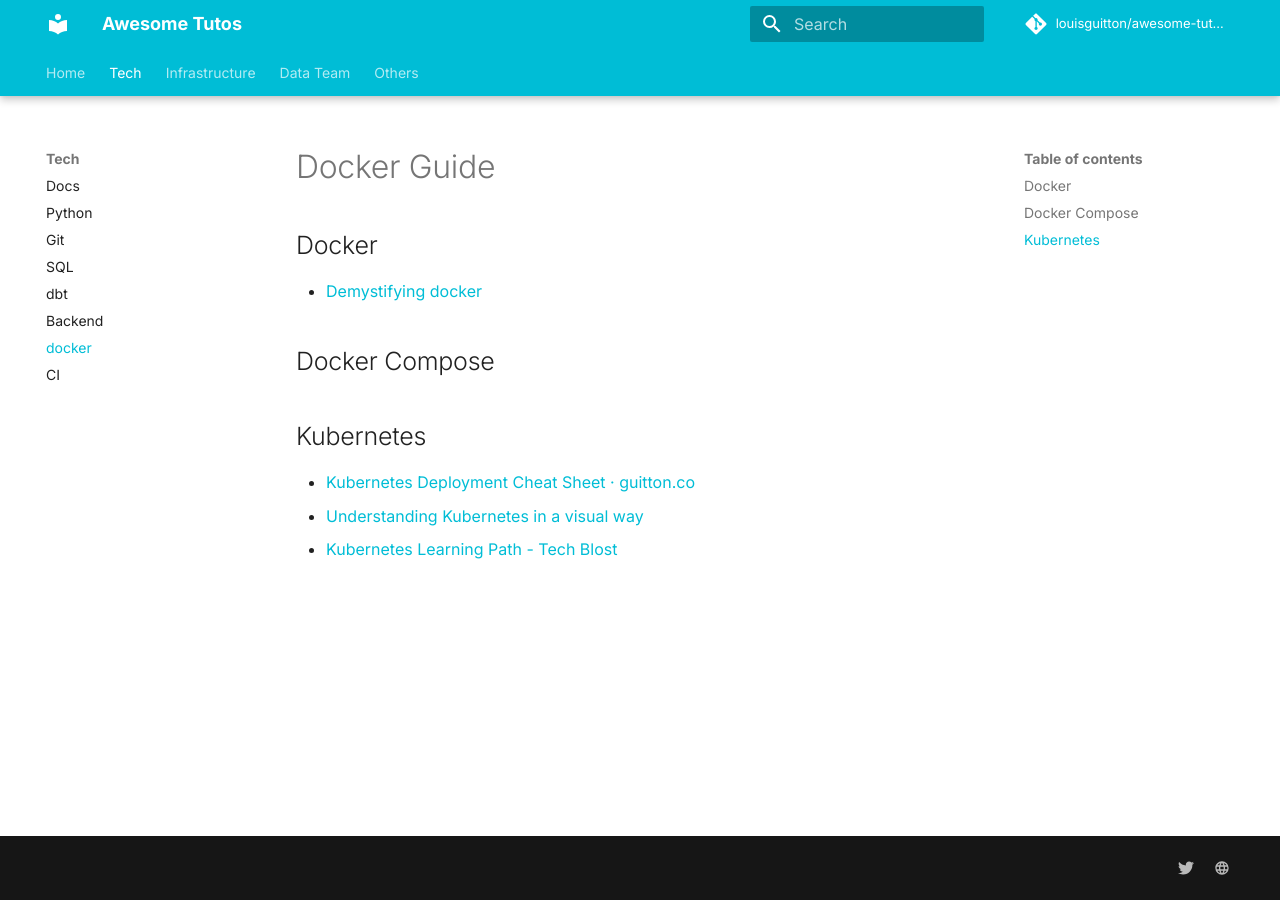
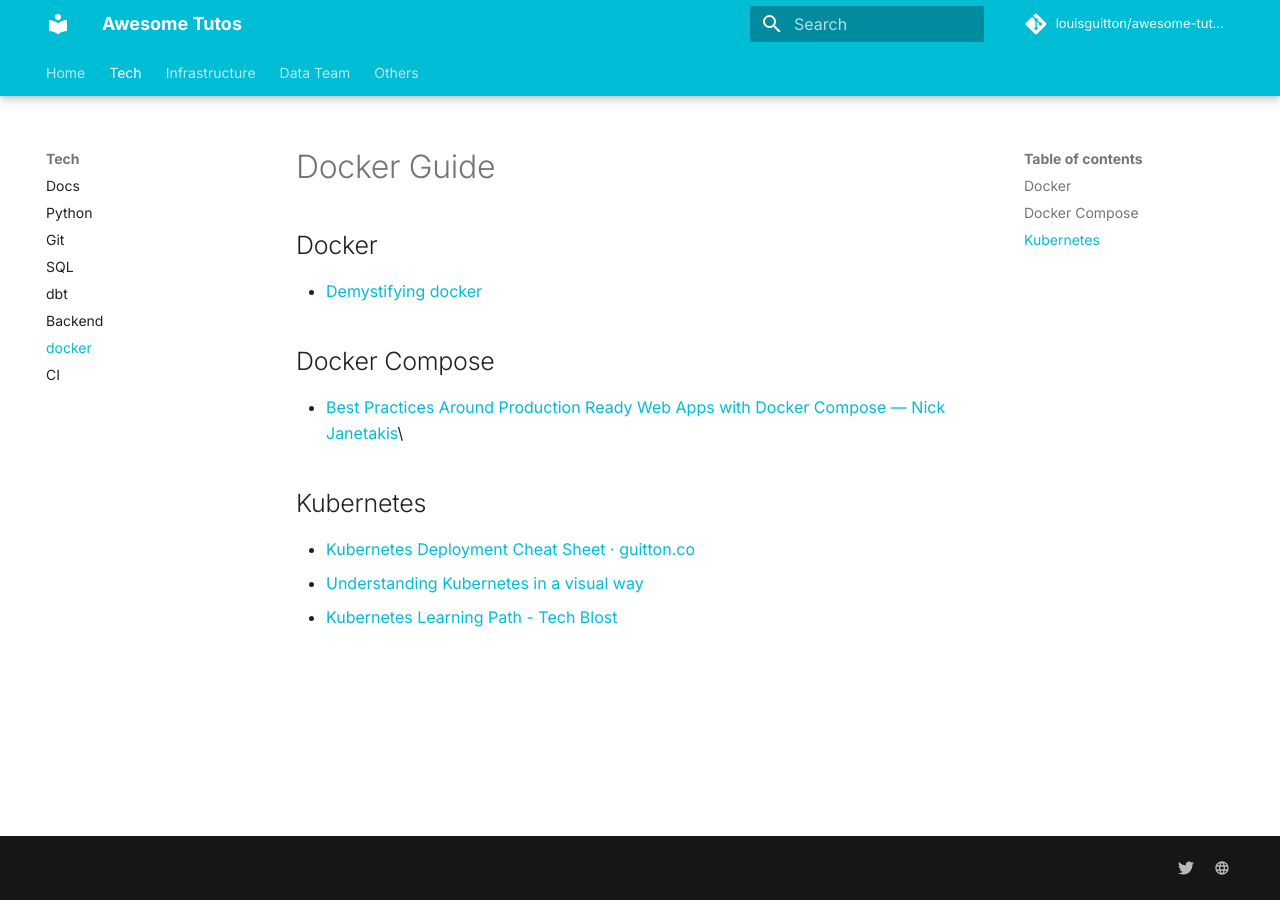
Before and after one commit to louisguitton/awesome-tutos, an MkDocs documentation site: the page built from docs/guides/tech/docker.md, in a window 1280 px wide. Built offline with MkDocs 1.6.1 and Material for MkDocs 9.7.7, drawn with Linux system fonts in a browser that asks for light colours; comment, search, counter and statistics services are not loaded.

Commit message:
Add docker-compose link

```diff
--- a/docs/guides/tech/docker.md
+++ b/docs/guides/tech/docker.md
@@ -10,6 +10,8 @@
 
 ## Docker Compose
 
+- [Best Practices Around Production Ready Web Apps with Docker Compose — Nick Janetakis](https://nickjanetakis.com/blog/best-practices-around-production-ready-web-apps-with-docker-compose)\\
+
 ## Kubernetes
 
 - [Kubernetes Deployment Cheat Sheet · guitton.co](https://guitton.co/posts/kubernetes-cheatsheet/)
```
